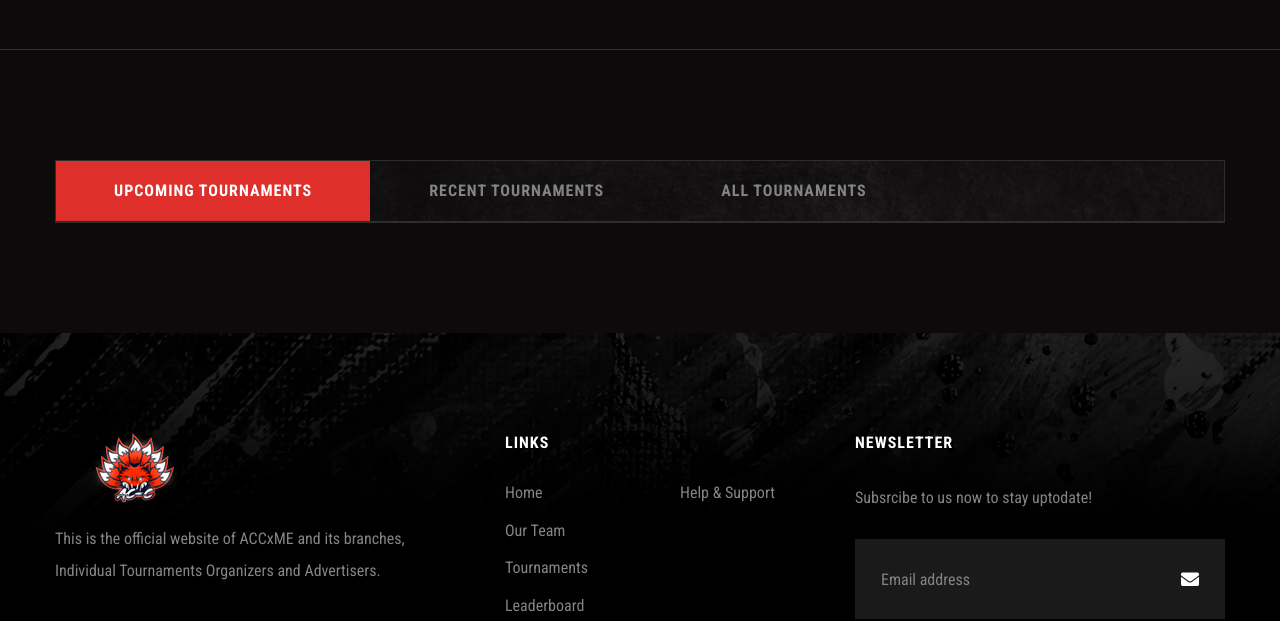
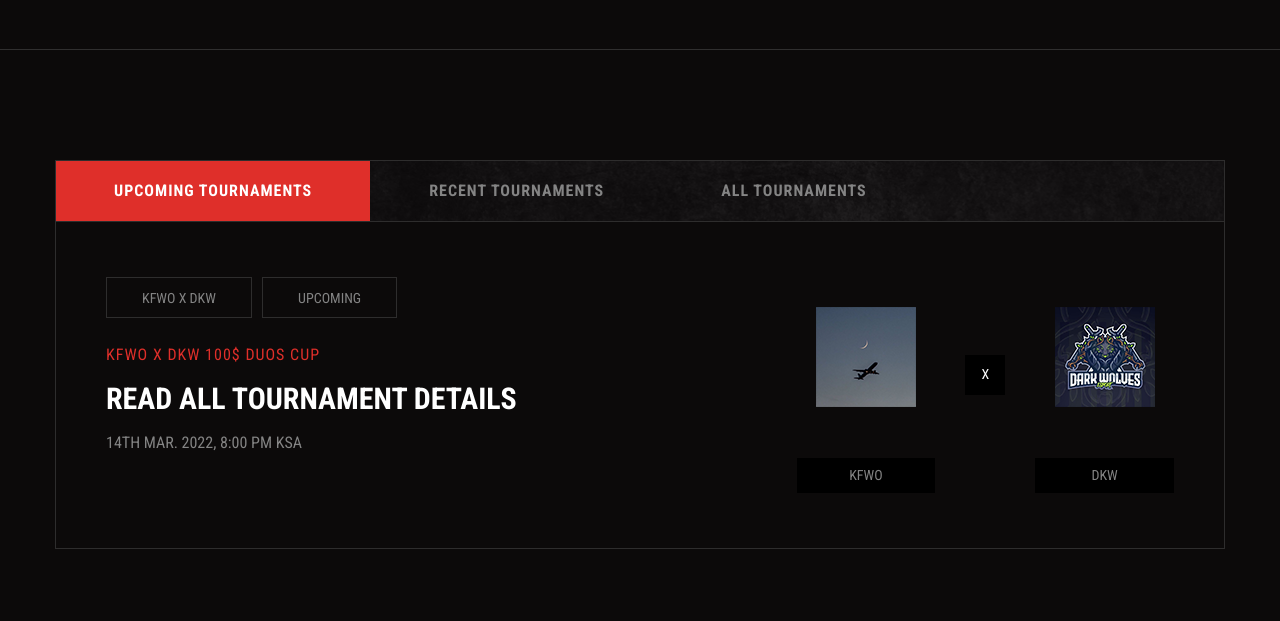
Before and after one commit to accxme/accxme, a plain HTML site: page Website/tournaments.html in a window 1280 px wide. Shown: the part 358-979 px from the top of the page. Drawn offline with Linux system fonts and the light colour scheme.

Commit message:
Added DKW CUP IN TOURNAMENTS

```diff
--- a/Website/css/flaticon.css
+++ b/Website/css/flaticon.css
@@ -170,7 +170,9 @@
 .flaticon-lion:before { content: url(../images/content/procord.png); }
 .flaticon-wolf:before { content: url(../images/content/accxme.png); }
 .flaticon-bull:before { content: url(../images/content/aurora.png); }
+.flaticon-dkw:before { content: url(../images/content/dkw.png); }
 .flaticon-playground:before { content: url(../images/content/accxme.png); }
+.flaticon-kfwo:before { content: url(../images/content/kfwo.png); }
 .flaticon-skull:before { content: "\f194"; }
 .flaticon-bear:before { content: "\f195"; }
 .flaticon-portrait:before { content: "\f196"; }
--- a/Website/tournaments.html
+++ b/Website/tournaments.html
@@ -172,6 +172,58 @@
 											<div class="content-column col-lg-7 col-md-12 col-sm-12">
 												<div class="inner-column">
 													<ul class="tags">
+														<li>KFWO x DKW</li>
+														<li>UPCOMING</li>
+													</ul>
+													<div class="title">KFWO x DKW 100$ DUOS CUP</div>
+													<h2><a href="https://www.instagram.com/p/Ca43oO1AZaz/?utm_medium=copy_link">Read All Tournament Details</a></h2>
+													<div class="date">14th Mar. 2022, 8:00 PM KSA</div>
+												</div>
+											</div>
+
+											<!-- Match Column -->
+											<div class="match-column col-lg-5 col-md-12 col-sm-12">
+												<div class="inner-column">
+													<div class="row clearfix">
+
+														<!-- Match Item -->
+														<div class="match-item col-lg-6 col-md-6 col-sm-12">
+															<div class="inner-item">
+																<div class="icon-box">
+																	<span class="icon flaticon-kfwo"></span>
+																</div>
+																<a href="https://discord.gg/PCAjUsX8Qw" class="product">KFWO</a>
+															</div>
+														</div>
+
+														<!-- Match Item -->
+														<div class="match-item col-lg-6 col-md-6 col-sm-12">
+															<div class="inner-item">
+																<div class="icon-box">
+																	<span class="icon flaticon-dkw"></span>
+																</div>
+																<a href="https://www.instagram.com/accxme_/" class="product">DKW</a>
+															</div>
+														</div>
+
+													</div>
+												</div>
+											</div>
+
+										</div>
+									</div>
+								</div>
+
+
+								<!-- Matches Block -->
+								<div class="matches-block">
+									<div class="inner-block">
+										<div class="row clearfix">
+
+											<!-- Content Column -->
+											<div class="content-column col-lg-7 col-md-12 col-sm-12">
+												<div class="inner-column">
+													<ul class="tags">
 														<li>Aurora</li>
 														<li>Ended</li>
 													</ul>
@@ -273,6 +325,63 @@
 							<div class="content">
 
 
+
+
+								<!-- Matches Block -->
+								<div class="matches-block">
+									<div class="inner-block">
+										<div class="row clearfix">
+
+											<!-- Content Column -->
+											<div class="content-column col-lg-7 col-md-12 col-sm-12">
+												<div class="inner-column">
+													<ul class="tags">
+														<li>KFWO x DKW</li>
+														<li>UPCOMING</li>
+													</ul>
+													<div class="title">KFWO x DKW 100$ DUOS CUP</div>
+													<h2><a href="https://www.instagram.com/p/Ca43oO1AZaz/?utm_medium=copy_link">Read All Tournament Details</a></h2>
+													<div class="date">14th Mar. 2022, 8:00 PM KSA</div>
+												</div>
+											</div>
+
+											<!-- Match Column -->
+											<div class="match-column col-lg-5 col-md-12 col-sm-12">
+												<div class="inner-column">
+													<div class="row clearfix">
+
+														<!-- Match Item -->
+														<div class="match-item col-lg-6 col-md-6 col-sm-12">
+															<div class="inner-item">
+																<div class="icon-box">
+																	<span class="icon flaticon-kfwo"></span>
+																</div>
+																<a href="https://discord.gg/PCAjUsX8Qw" class="product">KFWO</a>
+															</div>
+														</div>
+
+														<!-- Match Item -->
+														<div class="match-item col-lg-6 col-md-6 col-sm-12">
+															<div class="inner-item">
+																<div class="icon-box">
+																	<span class="icon flaticon-dkw"></span>
+																</div>
+																<a href="https://www.instagram.com/accxme_/" class="product">DKW</a>
+															</div>
+														</div>
+
+													</div>
+												</div>
+											</div>
+
+										</div>
+									</div>
+								</div>
+
+
+
+
+
 							</div>
 						</div>
 
@@ -330,6 +439,10 @@
 										</div>
 									</div>
 								</div>
+
+
+
+
 
 							</div>
 						</div>
```
Also changed, not shown: Website/news.html (+14 -0 lines), Website/images/content/dkw.png (added), Website/images/content/kfwo.png (added).
